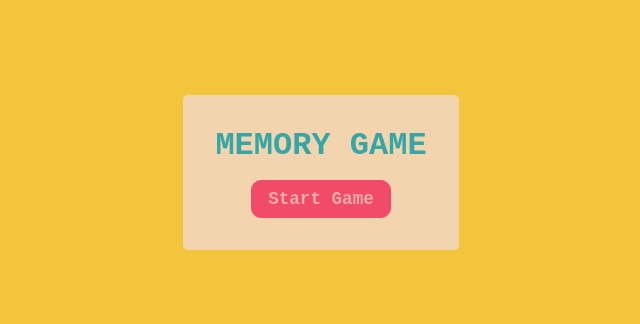
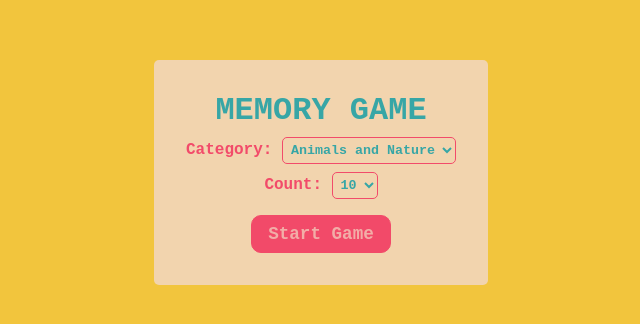
Before and after one commit to DebabrataBanik/Memory-Game, a React (Vite) app: page / in a window 1280 px wide. Shown: the part 228-552 px from the top of the page, without its empty margins (319-959 px from the left). Built offline with nearby package versions, Linux system fonts and the light colour scheme.

Commit message:
add category and count select options

```diff
--- a/src/App.jsx
+++ b/src/App.jsx
@@ -1,12 +1,14 @@
 import { useState, useEffect } from "react"
-import Form from "./components/Form"
-import MemoryCard from "./components/MemoryCard"
-import AssistiveTechInfo from "./components/AssistiveTechInfo"
-import GameOver from "./components/GameOver"
-import ErrorCard from "./components/ErrorCard"
+import { Form, MemoryCard, AssistiveTechInfo, GameOver, ErrorCard } from "./components"
 
 function App() {
 
+  const initialFormData = {
+    category: 'animals-and-nature',
+    count: 10
+  }
+
+  const [formData, setFormData] = useState(initialFormData)
   const [isGameOn, setIsGameOn] = useState(false)
   const [emojiArray, setEmojiArray] = useState([])
   const [selectedCards, setSelectedCards] = useState([])
@@ -32,7 +34,7 @@ function App() {
   async function startGame(e) {
     e.preventDefault()
     try {
-      const response = await fetch('https://emojihub.yurace.pro/api/all/category/animals-and-nature')
+      const response = await fetch(`https://emojihub.yurace.pro/api/all/category/${formData.category}`)
       if (!response.ok) {
         throw new Error("Could not fetch data")
       } else {
@@ -64,11 +66,11 @@ function App() {
   }
 
   // generating random indices to get random emojis
-  function getRandomIndices(data, count = 5) {
+  function getRandomIndices(data) {
     // return Array.from({ length: 5 }, () => Math.floor(Math.random() * data.length))
 
     const randomIndices = []
-    for (let i = 0; i < count; i++) {
+    for (let i = 0; i < (formData.count / 2); i++) {
       const randomIndex = Math.floor(Math.random() * data.length)
       if (!randomIndices.includes(randomIndex)) {
         randomIndices.push(randomIndex)
@@ -78,13 +80,13 @@ function App() {
     }
     return randomIndices
   }
+
   // selecting atmost 2 cards at once and also making sure that the same card is not selected twice
   function handleCardClick(name, index) {
-    const selectedCard = selectedCards.find(emoji => emoji.index === index)
 
-    if (!selectedCard && selectedCards.length < 2) {
+    if (selectedCards.length < 2) {
       setSelectedCards(prev => [...prev, { name, index }])
-    } else if (!selectedCard && selectedCards.length === 2) {
+    } else if (selectedCards.length === 2) {
       setSelectedCards([{ name, index }])
     }
   }
@@ -100,11 +102,20 @@ function App() {
     setIsError(false)
   }
 
+  function handleFormChange(e){
+    const {name, value} = e.target
+    setFormData(prev => ({...prev, [name]: value}))
+  }
+
   return (
     <main>
       <h1>MEMORY GAME</h1>
       {
-        !isGameOn && !isError && <Form startGame={startGame} />
+        !isGameOn && !isError &&
+        <Form
+          startGame={startGame}
+          handleChange={handleFormChange}
+        />
       }
       { isGameOn && !isGameOver &&
       <AssistiveTechInfo
--- a/src/components/Form.jsx
+++ b/src/components/Form.jsx
@@ -1,10 +1,33 @@
 function Form({
-  startGame
+  startGame,
+  handleChange
 }) {
   return (
-    <form onSubmit={startGame}>
-      <button className="btn">Start Game</button>
-    </form>
+    <div>
+      <form onSubmit={startGame}>
+        <div>
+          <label htmlFor="category">Category: </label>
+          <select id="category" name="category" onChange={handleChange}>
+            <option value="animals-and-nature">Animals and Nature</option>
+            <option value="travel-and-places">Travel and Places</option>
+            <option value="food-and-drink">Food and Drink</option>
+            <option value="objects">Objects</option>
+            <option value="symbols">Symbols</option>
+          </select>
+        </div>
+        <div>
+          <label htmlFor="count">Count: </label>
+          <select id="count" name="count" onChange={handleChange}>
+            <option value="10">10</option>
+            <option value="20">20</option>
+            <option value="30">30</option>
+            <option value="40">40</option>
+            <option value="50">50</option>
+          </select>
+        </div>
+        <button className="btn">Start Game</button>
+      </form>
+    </div>
   )
 }
 
--- /dev/null
+++ b/src/components/index.js
@@ -0,0 +1,15 @@
+import ErrorCard from "./ErrorCard"
+import Form from "./Form"
+import MemoryCard from "./MemoryCard"
+import AssistiveTechInfo from "./AssistiveTechInfo"
+import GameOver from "./GameOver"
+import EmojiBtn from "./EmojiBtn"
+
+export {
+  ErrorCard,
+  Form,
+  MemoryCard,
+  AssistiveTechInfo,
+  GameOver,
+  EmojiBtn
+}
--- a/src/index.css
+++ b/src/index.css
@@ -122,3 +122,30 @@ ul{
   color: #F24B6A;
   font-weight: bold;
 }
+
+form > div{
+  margin-top: .5rem;
+}
+
+label{
+  font-family: 'Courier New', Courier, monospace;
+  font-weight: bold;
+  color: #F24B6A;
+}
+
+select{
+  font-family: 'Courier New', Courier, monospace;
+  /* font-weight: bold; */
+  background-color: #F2D4AE;
+  border: 1px solid #F24B6A;
+  border-radius: 5px;
+  padding: .25rem;
+  color: #37A6A6;
+  outline: none;
+  font-weight: bold;
+}
+
+option{
+  font-family: 'Courier New', Courier, monospace;
+  font-weight: bold;
+}
```
